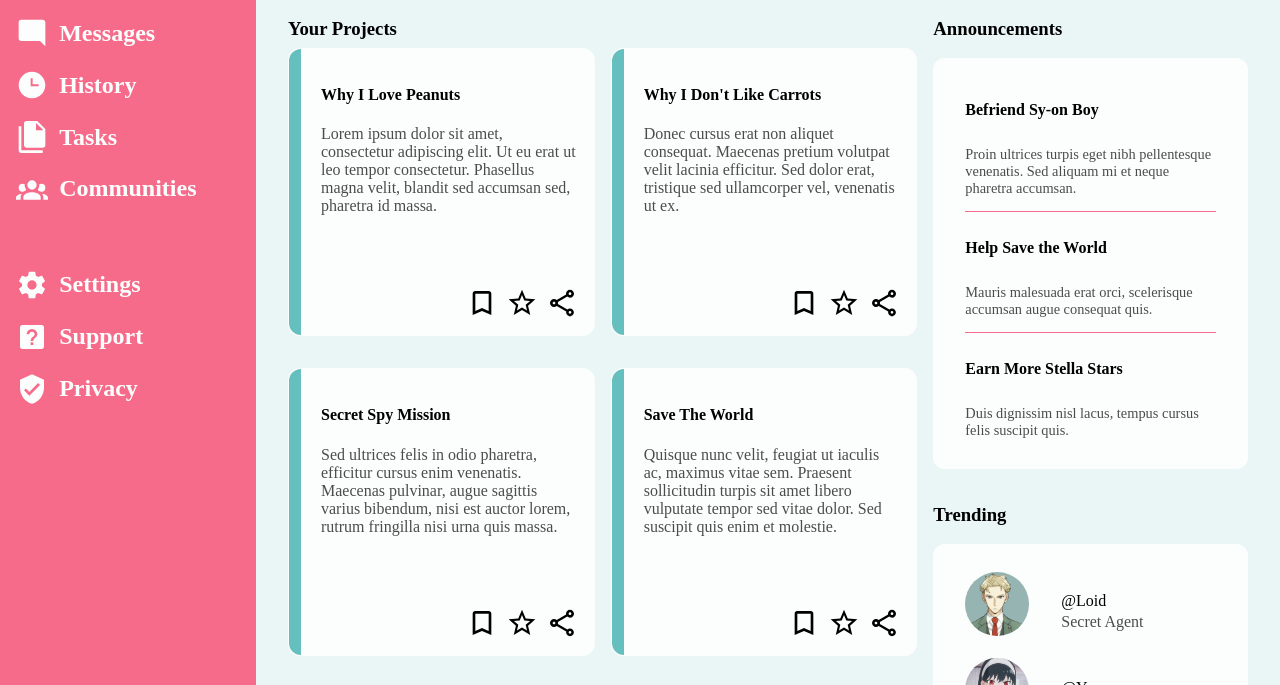
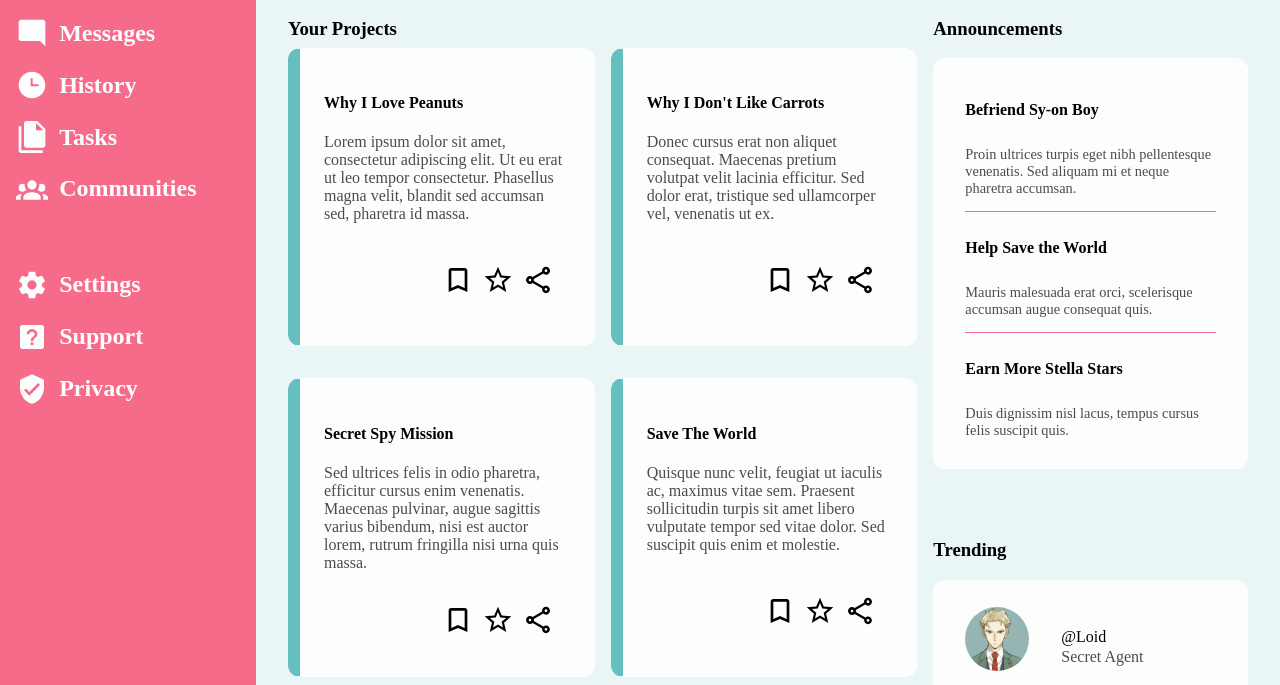
Before and after one commit to AlejandraO1/admin-dashboard, a plain HTML site: page index.html in a window 1280 px wide. Shown: the part 193-878 px from the top of the page. Drawn offline with Linux system fonts and the light colour scheme.

Commit message:
Removed projects accent div to give color to border and edited overall padding to each project

```diff
--- a/index.html
+++ b/index.html
@@ -52,7 +52,6 @@
           <div class="projects">
             <h3 class="projects-title">Your Projects</h3>
             <div class="projects-content">
-              <div class="projects-accent"></div>
               <div class="projects-text">
                 <h4>Why I Love Peanuts</h4>
                 <p>
@@ -80,7 +79,6 @@
               </div>
             </div>
             <div class="projects-content">
-              <div class="projects-accent"></div>
               <div class="projects-text">
                 <h4>Why I Don't Like Carrots</h4>
                 <p>
@@ -108,7 +106,6 @@
               </div>
             </div>
             <div class="projects-content">
-              <div class="projects-accent"></div>
               <div class="projects-text">
                 <h4>Secret Spy Mission</h4>
                 <p>
@@ -136,7 +133,6 @@
               </div>
             </div>
             <div class="projects-content">
-              <div class="projects-accent"></div>
               <div class="projects-text">
                 <h4>Save The World</h4>
                 <p>
@@ -164,7 +160,6 @@
               </div>
             </div>
             <div class="projects-content">
-              <div class="projects-accent"></div>
               <div class="projects-text">
                 <h4>Agent Chimera and Penguin</h4>
                 <p>
@@ -192,7 +187,6 @@
               </div>
             </div>
             <div class="projects-content">
-              <div class="projects-accent"></div>
               <div class="projects-text">
                 <h4>Stella Star</h4>
                 <p>
--- a/styles.css
+++ b/styles.css
@@ -161,21 +161,11 @@ body {
 
 .projects-content {
   border: 1px solid var(--main-color);
+  border-left: 12px solid var(--accent-color);
   border-radius: 12px;
+  padding: 1.5rem;
   background-color: var(--main-color);
   display: grid;
-  grid-template: 1fr auto/1rem 1fr;
-}
-
-.projects-accent {
-  background-color: var(--accent-color);
-  grid-row: 1/-1;
-  border-radius: 30px 0 0 30px;
-  width: 75%;
-}
-
-.projects-text {
-  padding: 1rem 1rem 0;
 }
 
 .projects-text p {
```
